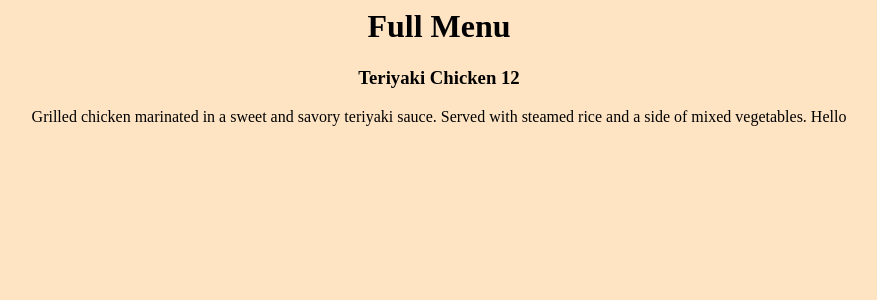
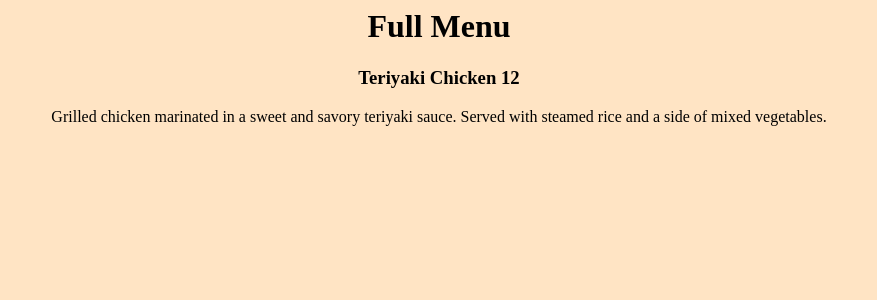
Before and after one commit to vaughnned/django-bento-backend, a Django app: page /main_item/1 in a window 1280 px wide. Shown: the part 186-486 px from the top of the page, without its empty margins (201-1078 px from the left). Run offline with Django 4.2, Linux system fonts and the light colour scheme; data comes from the database, SQL or seed files in the repository.

Commit message:
minor change

```diff
--- a/bento_bros/menu/templates/seed_item.html
+++ b/bento_bros/menu/templates/seed_item.html
@@ -12,7 +12,7 @@
         {% block content %}
         <li>
           <h3>{{ item.name }} {{ item.price }}</h3>
-          <p>{{ item.description }} Hello</p>
+          <p>{{ item.description }}</p>
         </li>
         {% endblock %}
       </ul>
```
